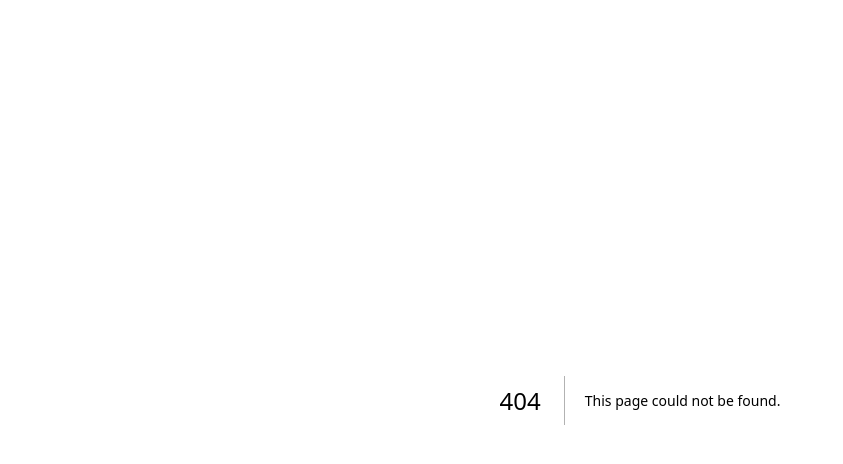
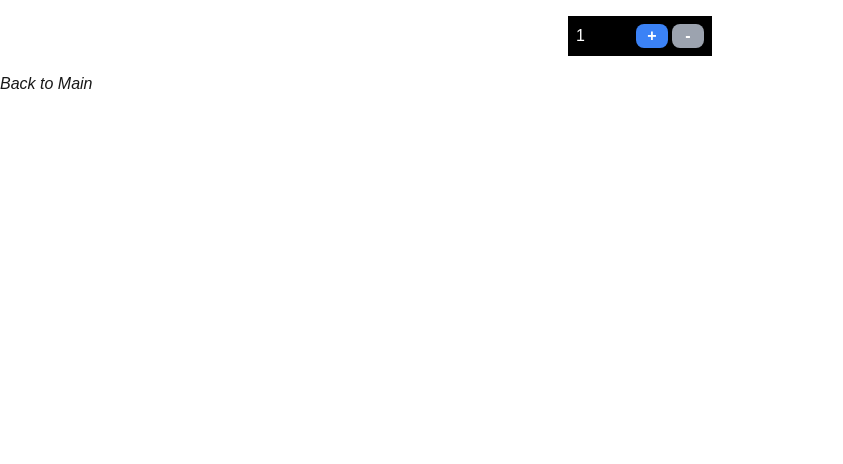
Before and after one commit to JunctionLI/cprg306-assignments, a Next.js app: page /week-4 in a window 1280 px wide. Before the commit this address had no page. Shown: the top 464 px of the page, without its empty margins (0-843 px from the left). Built offline with nearby package versions, Linux system fonts and the light colour scheme.

Commit message:
week 4 quantity button submission
week 4 assignment submission

```diff
--- a/app/page.js
+++ b/app/page.js
@@ -8,6 +8,7 @@ export default function Home() {
     <ul>
       <li className="hover:text-green-400 hover:underline"><Link className="text-xl underline " href="/week-2">Week 2 Assignment</Link></li>
       <li className="hover:text-green-400 hover:underline"><Link className="text-xl underline " href="/week-3">Week 3 Assignment</Link></li>
+      <li className="hover:text-green-400 hover:underline"><Link className="text-xl underline " href="/week-4">Week 4 Assignment</Link></li>
     </ul>
 
    </main>
--- /dev/null
+++ b/app/week-4/new-item.js
@@ -0,0 +1,30 @@
+
+
+export default function NewItem({currentQuantity,incrementFunction,decrementFunction}){
+
+    let buttonStyles1 = "w-8 bg-blue-500 text-white font-semibold rounded-lg shadow-md hover:bg-blue-700 focus:outline-none focus:ring-2 focus:ring-blue-400 focus:ring-opacity-75 ml-1";
+    let buttonStyles2 = "w-8 bg-blue-500 text-white font-semibold rounded-lg shadow-md hover:bg-blue-700 focus:outline-none focus:ring-2 focus:ring-blue-400 focus:ring-opacity-75 ml-1";
+
+    if(currentQuantity<2){
+        buttonStyles1 = "bg-gray-400 w-8 text-white font-semibold rounded-lg shadow-md focus:outline-none ml-1";
+    }
+    if(currentQuantity>19){
+        buttonStyles2 = "bg-gray-400 w-8 text-white font-semibold rounded-lg shadow-md focus:outline-none ml-1";
+    }
+
+    return(
+        <div className="flex justify-center w-full">
+            <div className="p-2 m-4 bg-black text-white w-36">
+                <div className="flex justify-between">
+                    <p>{currentQuantity}</p>
+                    <div className="flex">
+                        <button className={buttonStyles2} onClick={incrementFunction}>+</button>
+                        <button className={buttonStyles1} onClick={decrementFunction}>-</button>
+                    </div>
+                </div>
+            </div>
+        </div>
+
+    );
+
+}
--- /dev/null
+++ b/app/week-4/page.js
@@ -0,0 +1,39 @@
+"use client"
+import {useState} from "react";
+import NewItem from "./new-item";
+import Link from "next/link";
+
+
+export default function QualityCountPage(){
+
+    const[quantity ,setQuantity]=useState(1);
+
+    const increment = () =>{
+        let currentQuantity = quantity;
+        if (quantity < 20 ){
+            setQuantity(currentQuantity+1);
+        }
+        else{
+            alert("Quantity should be equal to or less than 20.");
+        }
+
+    }
+
+    const decrement = () =>{
+        let currentQuantity = quantity;
+        if (quantity> 1 ){
+            setQuantity(currentQuantity-1);
+        }
+        else{
+            alert("Quantity should be at least 1.");
+        }
+
+    }
+
+    return(
+        <main>
+            <NewItem currentQuantity={quantity} incrementFunction={increment} decrementFunction={decrement} />
+            <Link href="./" className="italic hover:underline hover:text-green-400 ">Back to Main</Link>
+        </main>
+    );
+}
```
